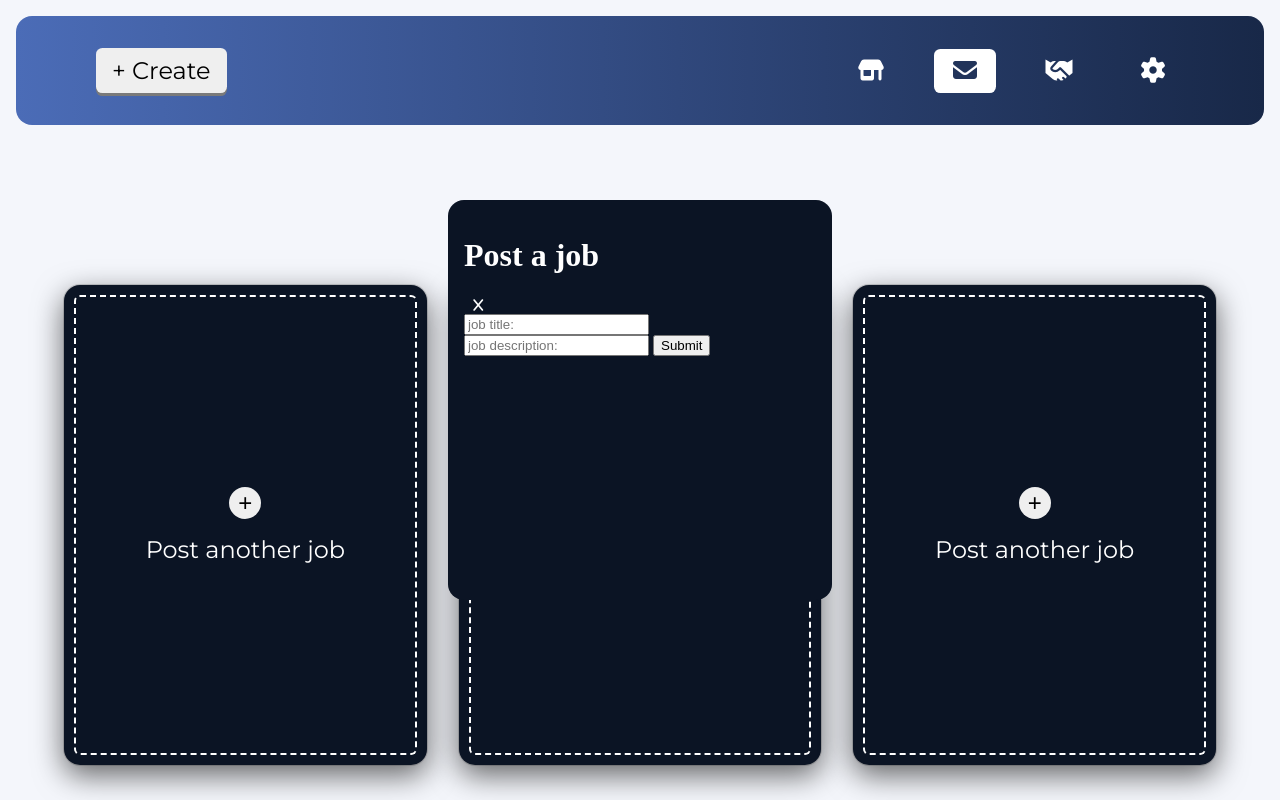
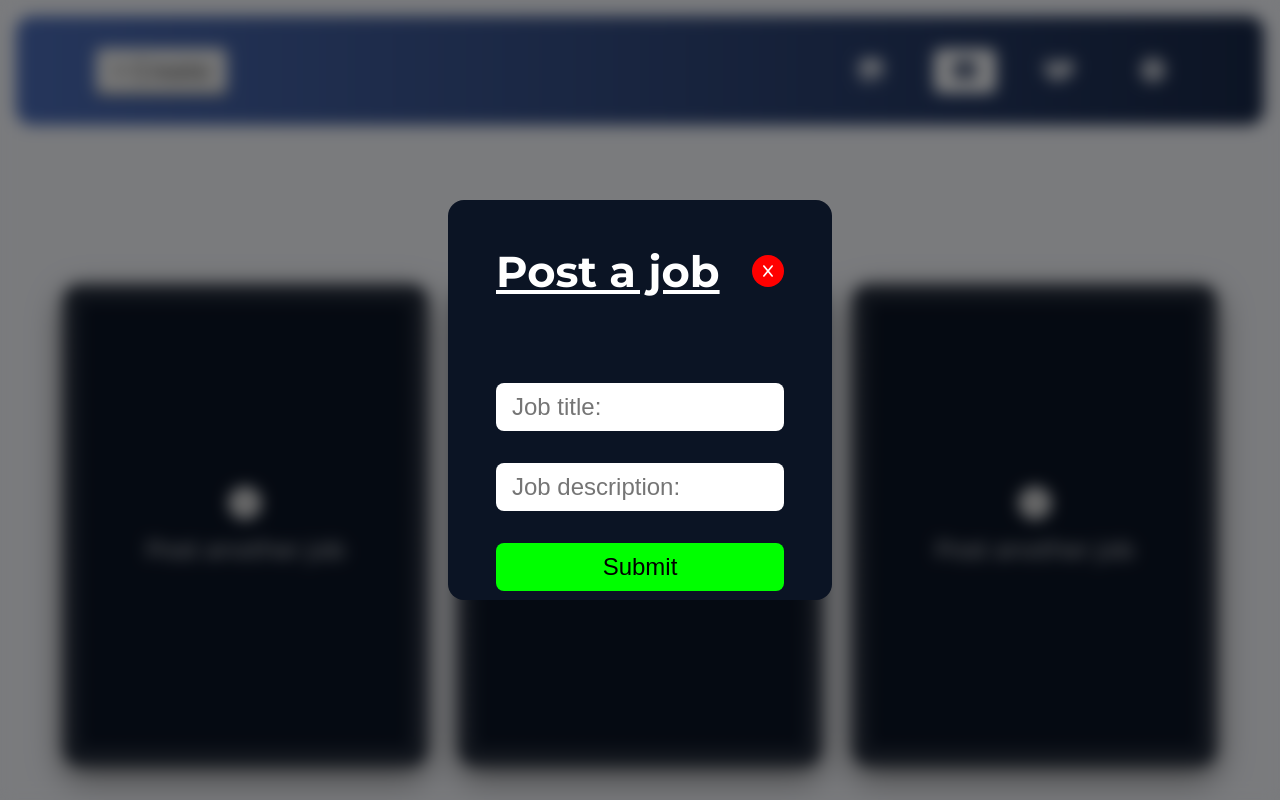
Before and after one commit to nikZH07/Freelancer-NEA-project, a website: page client/HTML/posted_jobs.html in a window 1280 px wide. Both pictures are taken after a click on the button "+ Create". Shown: the top 800 px of the page. Drawn offline with Linux system fonts and the light colour scheme; no server answers.

Commit message:
creating and designing the job creating menu

```diff
--- a/client/HTML/posted_jobs.html
+++ b/client/HTML/posted_jobs.html
@@ -30,16 +30,18 @@
 
     <!-- create job menu popup -->
 
+    <div id="modalBackdrop" class="hidden"></div>
+
     <div class="create_job_menu">
         <div class="top_layer">
-            <h1>Post a job</h1>
+            <h1 style="text-decoration: underline; font-size: 2.7rem;">Post a job</h1>
             <button class="close_window_btn"><i class="fa-solid fa-x" style="color: rgb(255, 255, 255);"></i></button>
         </div>
         <div class="middle_layer">
             <form class="jobForm">
-                <input type="text" name="jobtitle" placeholder="job title:" class="jobtitle" required>
-                <input type="text" name="jobdescription" placeholder="job description:" class="jobdescription" required>
-                <button type="submit">Submit</button>
+                <input type="text" name="jobtitle" placeholder="Job title:" class="jobtitle job_info_inp" required>
+                <input type="text" name="jobdescription" placeholder="Job description:" class="jobdescription job_info_inp" required>
+                <button type="submit" class="job_post_submit">Submit</button>
             </form>
         </div>
     </div>
@@ -84,31 +86,9 @@
         </div>
     </div>
 
-    <!-- create job overlay menu -->
+    <!-- success/failure messages -->
 
-    <h1>Post a job</h1>
-    <form class="jobForm">
-        <input type="text" name="jobtitle" placeholder="job title:" class="jobtitle" required>
-        <input type="text" name="jobdescription" placeholder="job description:" class="jobdescription" required>
-        <button type="submit">Submit</button>
-    </form>
-    <p class="message"></p>
-    <input type="text" placeholder="enter job name" class="jobToChange">
-    <button class="changeAvailability">change availability</button>
 
-    <div class="status_message success_m">
-        <p>Success</p>
-        <button>
-            <img src="../images/xmark-solid-full (1).svg" class="close_btn">
-        </button>
-    </div>
-
-    <div class="status_message failure_m" style="background-color: red;;">
-        <p>Failure</p>
-        <button>
-            <img src="../images/xmark-solid-full (1).svg" class="close_btn">
-        </button>
-    </div>
 
     <script src="../JS/posted_jobs.js"></script>
 
--- a/client/HTML/styles.css
+++ b/client/HTML/styles.css
@@ -231,11 +231,13 @@ p {
 }
 
 .create_job_menu {
+    visibility: hidden;
+    font-family: "Montserrat";
     background-color: #0b1424;
     width: 30%;
     color: white;
     margin: 0 auto;
-    padding: 1rem;
+    padding: 1rem 3rem;
     border-radius: 1rem;
     display: flex;
     flex-direction: column;
@@ -244,14 +246,60 @@ p {
     position: fixed;
     top: 25%;
     left: 35%;
-    backdrop-filter: blur(80px);
+}
 
+.backdrop {
+    position: fixed;
+    top: 0;
+    left: 0;
+    width: 100vw;
+    height: 100vh;
+    background-color: rgba(0, 0, 0, 0.5);
+    backdrop-filter: blur(8px);
+    -webkit-backdrop-filter: blur(8px);
+    z-index: 100;
 }
 
 .close_window_btn {
     border: none;
-    background: none;
+    background-color: red;
+    height: 2rem;
+    width: 2rem;
+    border-radius: 1rem;
     cursor: pointer;
+}
+
+.top_layer {
+    display: flex;
+    justify-content: space-between;
+    align-items: center;
+}
+
+.jobForm {
+    margin-top: 3.5rem;
+    display: flex;
+    gap: 2rem;
+    flex-direction: column;
+    justify-content: space-evenly;
+    align-items: center;
+}
+
+.job_info_inp {
+    border: none;
+    height: 3rem;
+    width: 100%;
+    font-size: 1.5rem;
+    padding-left: 1rem;
+    border-radius: 0.5rem;
+}
+
+.job_post_submit {
+    width: 100%;
+    height: 3rem;
+    font-size: 1.5rem;
+    border-radius: 0.5rem;
+    background-color: rgb(0, 255, 0);
+    border: none;
 }
 
 /* settings tab */
--- a/client/JS/posted_jobs.js
+++ b/client/JS/posted_jobs.js
@@ -2,13 +2,20 @@ const jobtitleInp = document.querySelector(".jobtitle");
 const jobdescriptionInp = document.querySelector(".jobdescription");
 const submitBtn = document.querySelector(".submitBtn");
 const jobForm = document.querySelector(".jobForm");
-const successMessage = document.querySelector(".success_m");
-const failureMessage = document.querySelector(".failure_m");
-
 
 renderJobs();
 
 setInterval(renderJobs, 5000);
+
+document.querySelector(".create_job_btn").addEventListener("click", () => {
+    document.querySelector(".create_job_menu").style.visibility = "visible";
+    document.querySelector(".hidden").classList.add("backdrop");
+});
+
+document.querySelector(".close_window_btn").addEventListener("click", () => {
+    document.querySelector(".create_job_menu").style.visibility = "hidden";
+    document.querySelector(".hidden").classList.remove("backdrop");
+});
 
 jobForm.addEventListener("submit", async (e) => {
     e.preventDefault();
@@ -29,14 +36,10 @@ jobForm.addEventListener("submit", async (e) => {
             throw new Error(`${res.status} ${res.statusText}`)
         } else {
             const data = await res.json();
-            failureMessage.classList.remove("view");
-            successMessage.classList.add("view");
             jobForm.reset();
         }
     } catch (e) {
         console.error(e);
-        successMessage.classList.remove("view");
-        failureMessage.classList.add("view");
     }
 });
 
--- a/server/server.js
+++ b/server/server.js
@@ -57,7 +57,9 @@ db.run(`
         id INTEGER PRIMARY KEY AUTOINCREMENT,
         username TEXT UNIQUE NOT NULL,
         password TEXT NOT NULL,
-        role TEXT DEFAULT "freelancer"
+        role TEXT DEFAULT "user",
+        first_name TEXT NOT NULL,
+        last_name TEXT NOT NULL
     )
 `);
 
```
